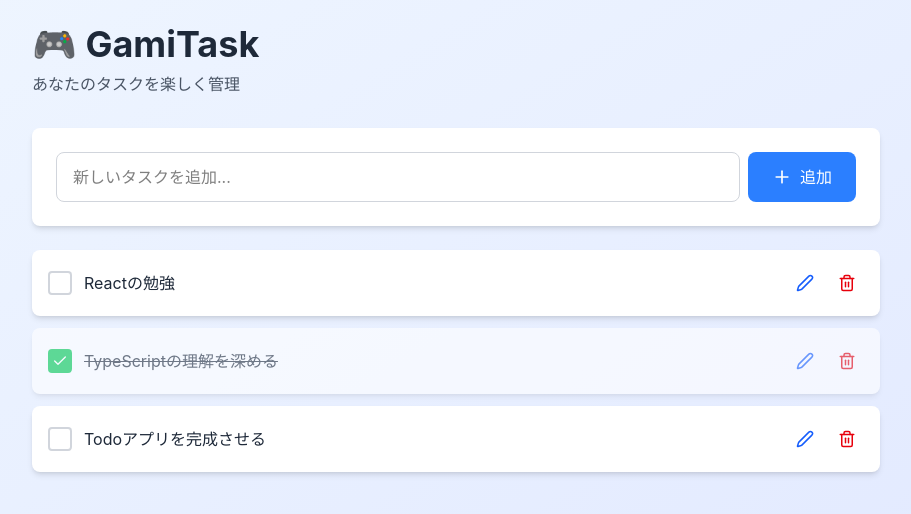
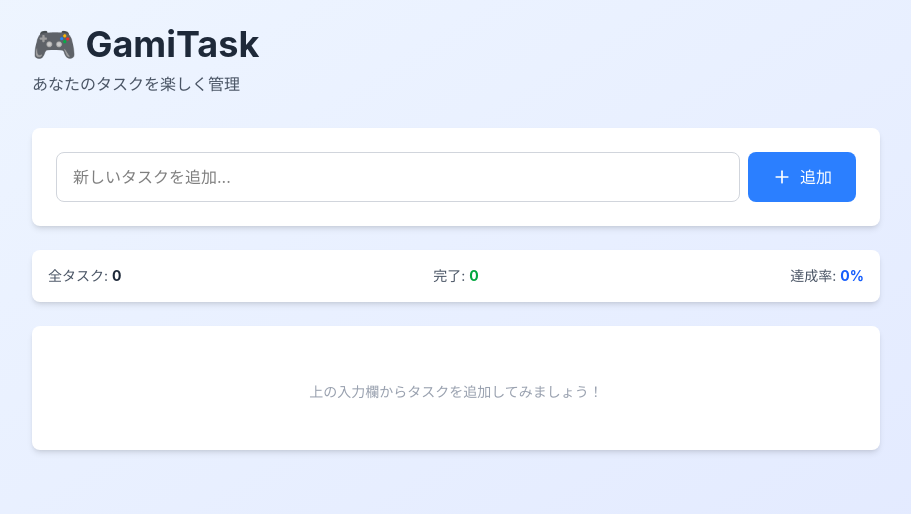
Before and after one commit to techtech0521/todo-app, a React (Vite) app: page / in a window 1280 px wide. Shown: the top 514 px of the page, without its empty margins (184-1095 px from the left). Built offline with nearby package versions, Linux system fonts and the light colour scheme.

Commit message:
タスク管理の基本機能を実装したページが完成

```diff
--- a/src/App.tsx
+++ b/src/App.tsx
@@ -1,68 +1,12 @@
+// ========================================
+// APP - ルートコンポーネント
+// ========================================
+
 import React from 'react';
-import Header from './components/Header/Header';
-import TaskInput from './components/Task/TaskInput';
-import TaskList from './components/Task/TaskList';
-import type { Task } from './types/task';
+import MainPage from './pages/MainPage';
 
-function App() {
-  // テスト用のダミーデータ
-  const [tasks, setTasks] = React.useState<Task[]>([
-    {
-      id: '1',
-      title: 'Reactの勉強',
-      completed: false,
-      createdAt: new Date().toISOString()
-    },
-    {
-      id: '2',
-      title: 'TypeScriptの理解を深める',
-      completed: true,
-      createdAt: new Date().toISOString()
-    },
-    {
-      id: '3',
-      title: 'Todoアプリを完成させる',
-      completed: false,
-      createdAt: new Date().toISOString()
-    }
-  ]);
-
-  const handleAddTask = (title: string) => {
-    console.log('タスク追加:', title);
-    // まだ実装していないので、コンソールに出力するだけ
-  };
-
-  const handleToggleComplete = (id: string) => {
-    console.log('完了切り替え:', id);
-    // まだ実装していないので、コンソールに出力するだけ
-  };
-
-  const handleUpdate = (id: string, updates: any) => {
-    console.log('タスク更新:', id, updates);
-    // まだ実装していないので、コンソールに出力するだけ
-  };
-
-  const handleDelete = (id: string) => {
-    console.log('タスク削除:', id);
-    // まだ実装していないので、コンソールに出力するだけ
-  };
-
-  return (
-    <div className="min-h-screen bg-gradient-to-br from-blue-50 to-indigo-100">
-      <div className="max-w-4xl mx-auto p-6">
-        <Header />
-
-        <TaskInput onAddTask={handleAddTask} />
-
-        <TaskList
-          tasks={tasks}
-          onToggleComplete={handleToggleComplete}
-          onUpdate={handleUpdate}
-          onDelete={handleDelete}
-        />
-      </div>
-    </div>
-  );
-}
+const App: React.FC = () => {
+  return <MainPage />;
+};
 
 export default App;
--- /dev/null
+++ b/src/pages/MainPage.tsx
@@ -0,0 +1,78 @@
+// ========================================
+// PAGE - メインページ
+// ========================================
+
+import React, { useState } from 'react';
+import Header from '../components/Header/Header';
+import TaskInput from '../components/Task/TaskInput';
+import TaskList from '../components/Task/TaskList';
+import type { Task, UpdateTaskParams } from '../types/task';
+import {
+  createTask,
+  toggleTaskComplete,
+  updateTask,
+  deleteTask,
+  calculateTaskStats
+} from '../utils/taskUtils';
+
+const MainPage: React.FC = () => {
+    const [tasks, setTasks] = useState<Task[]>([]);
+
+    // タスク追加
+    const handleAddTask = (title: string): void => {
+        const newTask = createTask({ title });
+        setTasks(prevTasks => [...prevTasks, newTask]);
+    };
+
+    // 完了切り替え
+    const handleToggleComplete = (id: string): void => {
+        setTasks(prevTasks => toggleTaskComplete(prevTasks, id));
+    };
+
+    // タスク更新
+    const handleUpdateTask = (id: string, updates: UpdateTaskParams): void => {
+        setTasks(prevTasks => updateTask(prevTasks, id, updates));
+    };
+
+    // タスク削除
+    const handleDeleteTask = (id: string): void => {
+        setTasks(prevTasks => deleteTask(prevTasks, id));
+    };
+
+    // 統計情報
+    const stats = calculateTaskStats(tasks);
+
+    return (
+        <div className="min-h-screen bg-gradient-to-br from-blue-50 to-indigo-100">
+            <div className="max-w-4xl mx-auto p-6">
+                <Header />
+
+                <TaskInput onAddTask={handleAddTask} />
+
+                {/* 統計情報 */}
+                <div className="bg-white rounded-lg shadow-md p-4 mb-6">
+                    <div className="flex items-center justify-between text-sm">
+                        <span className="text-gray-600">
+                        全タスク: <span className="font-bold text-gray-800">{stats.totalTasks}</span>
+                        </span>
+                        <span className="text-gray-600">
+                        完了: <span className="font-bold text-green-600">{stats.completedTasks}</span>
+                        </span>
+                        <span className="text-gray-600">
+                        達成率: <span className="font-bold text-blue-600">{stats.completionRate}%</span>
+                        </span>
+                    </div>
+                </div>
+
+                <TaskList
+                    tasks={tasks}
+                    onToggleComplete={handleToggleComplete}
+                    onUpdate={handleUpdateTask}
+                    onDelete={handleDeleteTask}
+                />
+            </div>
+        </div>
+    );
+};
+
+export default MainPage;
```
